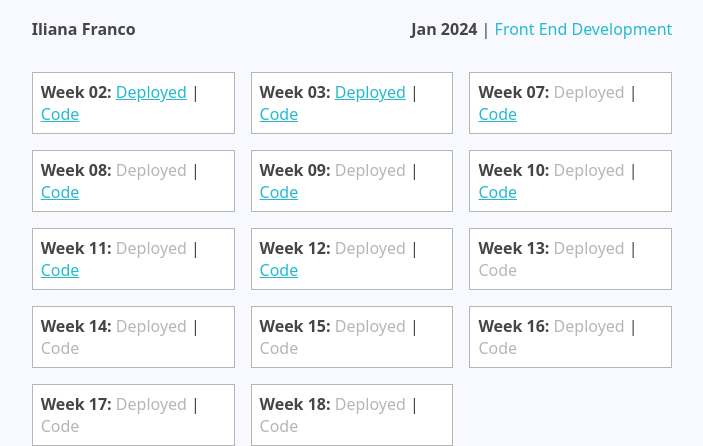
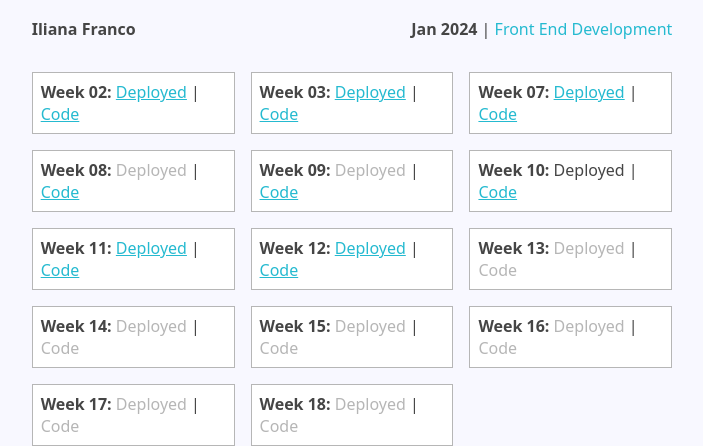
Before and after one commit to illzie/promineotech-coursework, a website: page index.html in a window 1280 px wide. Shown: the part 617-1063 px from the top of the page, without its empty margins (288-991 px from the left). Drawn offline with Linux system fonts and the light colour scheme.

Commit message:
Updated Links

```diff
--- a/index.html
+++ b/index.html
@@ -19,16 +19,16 @@
         <ul class="class-weeks">
             <li class="week-link">
                 <strong>Week 02:</strong>
-                <a class="git-page" href="week-02/index.html">Deployed</a> <span>|</span>
-                <a class="git-code" href="https://github.com/illzie/promineotech-coursework/tree/2ec7129f1ddd600851b366da963b63a94e774427/week-02">Code</a></li>
+                <a href="week-02/" class="git-page" >Deployed</a> <span>|</span>
+                <a href="https://github.com/illzie/promineotech-coursework/tree/2ec7129f1ddd600851b366da963b63a94e774427/week-02" class="git-code" >Code</a></li>
             <li class="week-link">
                 <strong>Week 03:</strong>
-                <a href="week-03/index.html" class="git-page">Deployed</a>  <span>|</span>
+                <a href="week-03/" class="git-page">Deployed</a>  <span>|</span>
                 <a href= "https://github.com/illzie/week-03" class="git-code">Code</a>
             </li>
             <li class="week-link">
                 <strong>Week 07:</strong>
-                <a class="git-page">Deployed</a>  <span>|</span>
+                <a href="week-07/" class="git-page">Deployed</a>  <span>|</span>
                 <a href="https://github.com/illzie/week-07" class="git-code">Code</a>
             </li>
             <li class="week-link">
@@ -43,17 +43,17 @@
             </li>
             <li class="week-link">
                 <strong>Week 10:</strong>
-                <a class="git-page">Deployed</a>  <span>|</span>
+                <ah href="week-10/" class="git-page">Deployed</a>  <span>|</span>
                 <a href="https://github.com/illzie/week-10" class="git-code">Code</a>
             </li>
             <li class="week-link">
                 <strong>Week 11:</strong>
-                <a class="git-page">Deployed</a>  <span>|</span>
+                <a href="week-11/" class="git-page">Deployed</a>  <span>|</span>
                 <a href="https://github.com/illzie/week-11" class="git-code">Code</a>
             </li>
             <li class="week-link">
                 <strong>Week 12:</strong>
-                <a class="git-page">Deployed</a>  <span>|</span>
+                <a href="week-12/" class="git-page">Deployed</a>  <span>|</span>
                 <a href="https://github.com/illzie/week-12" class="git-code">Code</a>
             </li>
             <li class="week-link">
```
